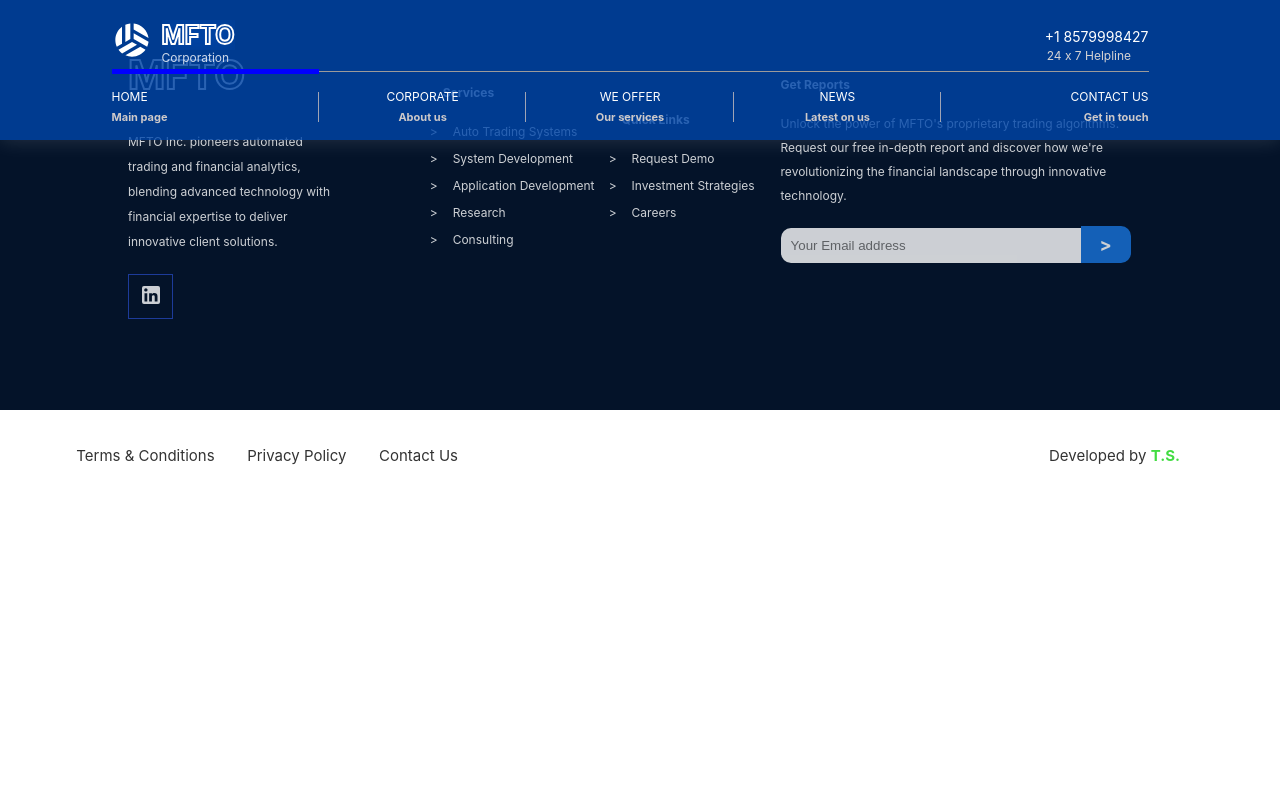
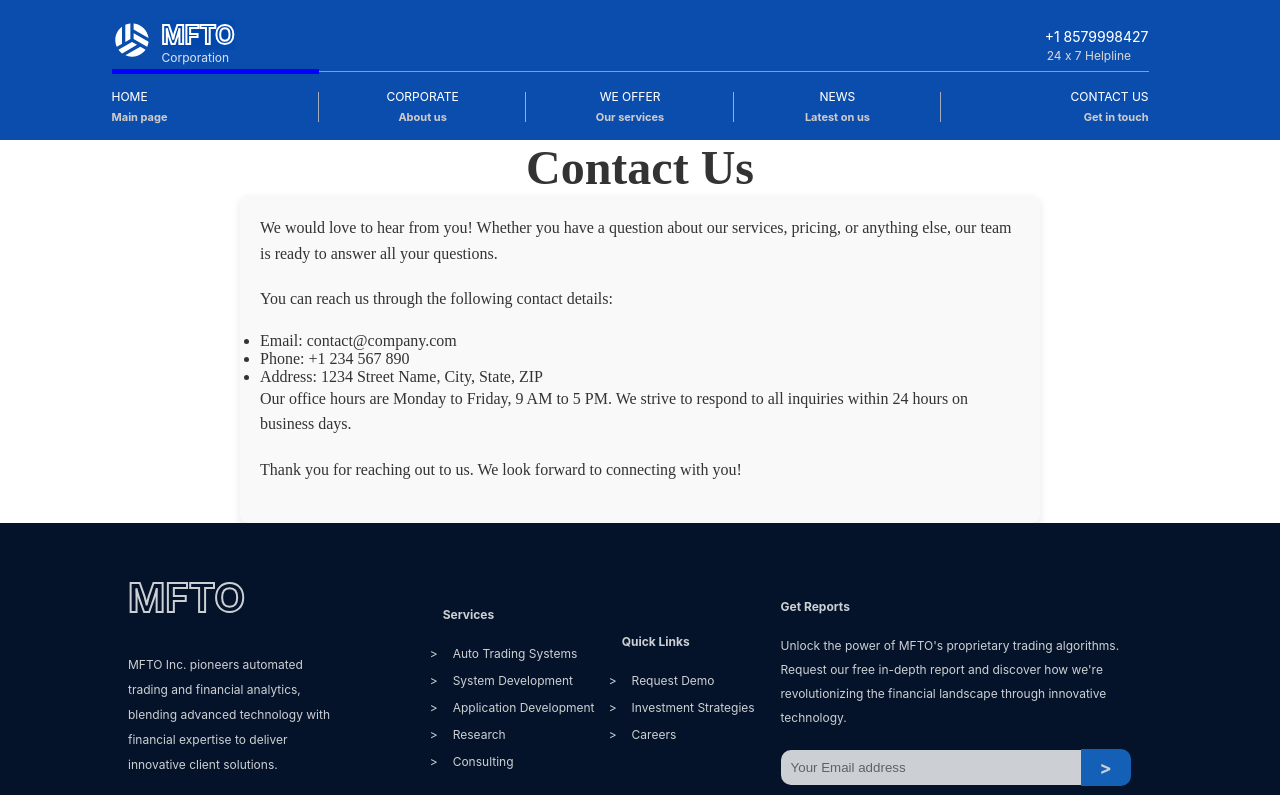
Before and after one commit to TKssk01/mfto-corporate-website-react, a React (Create React App) app: page /contact-us in a window 1280 px wide. Shown: the top 795 px of the page. Built offline with nearby package versions, Linux system fonts and the light colour scheme.

Commit message:
20240720 page add

```diff
--- a/src/App.js
+++ b/src/App.js
@@ -51,6 +51,11 @@ import KnowUs from './components/know-us/know-us.component';
 import ServiceList from './components/service-list/service-list.component';
 import Services from './components/services/services.component';
 import AboutUs from './components/aboutus/aboutus.component'; // AboutUsをインポート
+import Products from './components/products/products.component';
+import News from './components/news/news.component';
+import ContactUs from './components/contact-us/contact-us.component';
+
+
 
 function App() {
   return (
@@ -59,6 +64,9 @@ function App() {
       <Routes>
         <Route path="/" element={<HomePage />} />
         <Route path="/about" element={<AboutUs />} />
+        <Route path="/products" element={<Products />} />
+        <Route path="/news" element={<News />} />
+        <Route path="/contact-us" element={<ContactUs />} />
         {/* 他のルートもここに追加 */}
       </Routes>
       <Footer />
--- /dev/null
+++ b/src/components/contact-us/contact-us.component.jsx
@@ -0,0 +1,39 @@
+import React from 'react';
+import Header from '../header/header.component';
+import './contact-us.styles.scss'; // スタイルシートをインポート
+
+const ContactUs = () => {
+  return (
+    <div>
+      <Header />
+      <div className="contact-us-container">
+        <div className="contact-us-hero">
+          <h1>Contact Us</h1>
+        </div>
+        <div className="contact-us-content">
+          <p>
+            We would love to hear from you! Whether you have a question about our services,
+            pricing, or anything else, our team is ready to answer all your questions.
+          </p>
+          <p>
+            You can reach us through the following contact details:
+          </p>
+          <ul>
+            <li>Email: contact@company.com</li>
+            <li>Phone: +1 234 567 890</li>
+            <li>Address: 1234 Street Name, City, State, ZIP</li>
+          </ul>
+          <p>
+            Our office hours are Monday to Friday, 9 AM to 5 PM. We strive to respond
+            to all inquiries within 24 hours on business days.
+          </p>
+          <p>
+            Thank you for reaching out to us. We look forward to connecting with you!
+          </p>
+        </div>
+      </div>
+    </div>
+  );
+};
+
+export default ContactUs;
--- /dev/null
+++ b/src/components/contact-us/contact-us.styles.scss
@@ -0,0 +1,35 @@
+.contact-us-container {
+    font-family: 'Arial, sans-serif';
+    color: #333;
+    text-align: center;
+    padding-top: 140px;
+  }
+
+//   .about-hero {
+//     background-image: url('../assets/images/backgroud.jpg'); // 背景画像を追加
+//     background-size: cover;
+//     background-position: center;
+//     color: white;
+//     padding: 100px 20px;
+//     margin-bottom: 20px;
+//   }
+
+  .contact-us-hero h1 {
+    font-size: 3em;
+    margin: 0;
+  }
+
+  .contact-us-content {
+    max-width: 800px;
+    margin: 0 auto;
+    text-align: left;
+    background: #f9f9f9;
+    padding: 20px;
+    border-radius: 8px;
+    box-shadow: 0 4px 8px rgba(0, 0, 0, 0.1);
+  }
+
+  .contact-us-content p {
+    line-height: 1.6;
+    margin-bottom: 20px;
+  }
--- a/src/components/header/header.component.jsx
+++ b/src/components/header/header.component.jsx
@@ -151,7 +151,7 @@ const Header = () => {
       </span>
       <span className="options">
         <span className="active"></span>
-        <Link to="/services">We offer</Link>
+        <Link to="/products">We offer</Link>
         <p>Our services</p>
       </span>
       <span className="options">
--- /dev/null
+++ b/src/components/news/news.component.jsx
@@ -0,0 +1,33 @@
+import React from 'react';
+import Header from '../header/header.component';
+import './news.styles.scss'; // スタイルシートをインポート
+
+const News = () => {
+  return (
+    <div>
+      <Header />
+      <div className="news-container">
+        <div className="news-hero">
+          <h1>News</h1>
+        </div>
+        <div className="news-content">
+          <p>
+            Welcome to our news page! Stay updated with the latest news and
+            announcements from our company. We are committed to keeping you
+            informed about our latest developments and activities.
+          </p>
+          <p>
+            Our news section covers a wide range of topics, including new product
+            launches, company events, industry insights, and much more.
+          </p>
+          <p>
+            Thank you for visiting our news page. We look forward to keeping you
+            updated with all the exciting news and updates.
+          </p>
+        </div>
+      </div>
+    </div>
+  );
+};
+
+export default News;
--- /dev/null
+++ b/src/components/news/news.styles.scss
@@ -0,0 +1,35 @@
+.news-container {
+    font-family: 'Arial, sans-serif';
+    color: #333;
+    text-align: center;
+    padding-top: 140px;
+  }
+
+//   .about-hero {
+//     background-image: url('../assets/images/backgroud.jpg'); // 背景画像を追加
+//     background-size: cover;
+//     background-position: center;
+//     color: white;
+//     padding: 100px 20px;
+//     margin-bottom: 20px;
+//   }
+
+  .news-hero h1 {
+    font-size: 3em;
+    margin: 0;
+  }
+
+  .news-content {
+    max-width: 800px;
+    margin: 0 auto;
+    text-align: left;
+    background: #f9f9f9;
+    padding: 20px;
+    border-radius: 8px;
+    box-shadow: 0 4px 8px rgba(0, 0, 0, 0.1);
+  }
+
+  .news-content p {
+    line-height: 1.6;
+    margin-bottom: 20px;
+  }
--- /dev/null
+++ b/src/components/products/products.component.jsx
@@ -0,0 +1,33 @@
+import React from 'react';
+import Header from '../header/header.component';
+import './products.styles.scss'; // スタイルシートをインポート
+
+const Products = () => {
+  return (
+    <div>
+      <Header />
+      <div className="products-container">
+        <div className="products-hero">
+          <h1>Products</h1> {/* "About Us"から"Products"に修正 */}
+        </div>
+        <div className="products-content">
+          <p>
+            Welcome to our product page! We offer a wide range of high-quality products
+            that meet your needs. Our team is dedicated to providing exceptional
+            customer service and ensuring your satisfaction.
+          </p>
+          <p>
+            Our products are sourced from trusted suppliers and go through rigorous
+            quality checks to ensure they meet our high standards.
+          </p>
+          <p>
+            Thank you for choosing our products. We look forward to serving you
+            and meeting your expectations.
+          </p>
+        </div>
+      </div>
+    </div>
+  );
+};
+
+export default Products;
--- /dev/null
+++ b/src/components/products/products.styles.scss
@@ -0,0 +1,35 @@
+.products-container {
+    font-family: 'Arial, sans-serif';
+    color: #333;
+    text-align: center;
+    padding-top: 140px;
+  }
+
+//   .about-hero {
+//     background-image: url('../assets/images/backgroud.jpg'); // 背景画像を追加
+//     background-size: cover;
+//     background-position: center;
+//     color: white;
+//     padding: 100px 20px;
+//     margin-bottom: 20px;
+//   }
+
+  .products-hero h1 {
+    font-size: 3em;
+    margin: 0;
+  }
+
+  .products-content {
+    max-width: 800px;
+    margin: 0 auto;
+    text-align: left;
+    background: #f9f9f9;
+    padding: 20px;
+    border-radius: 8px;
+    box-shadow: 0 4px 8px rgba(0, 0, 0, 0.1);
+  }
+
+  .products-content p {
+    line-height: 1.6;
+    margin-bottom: 20px;
+  }
```
